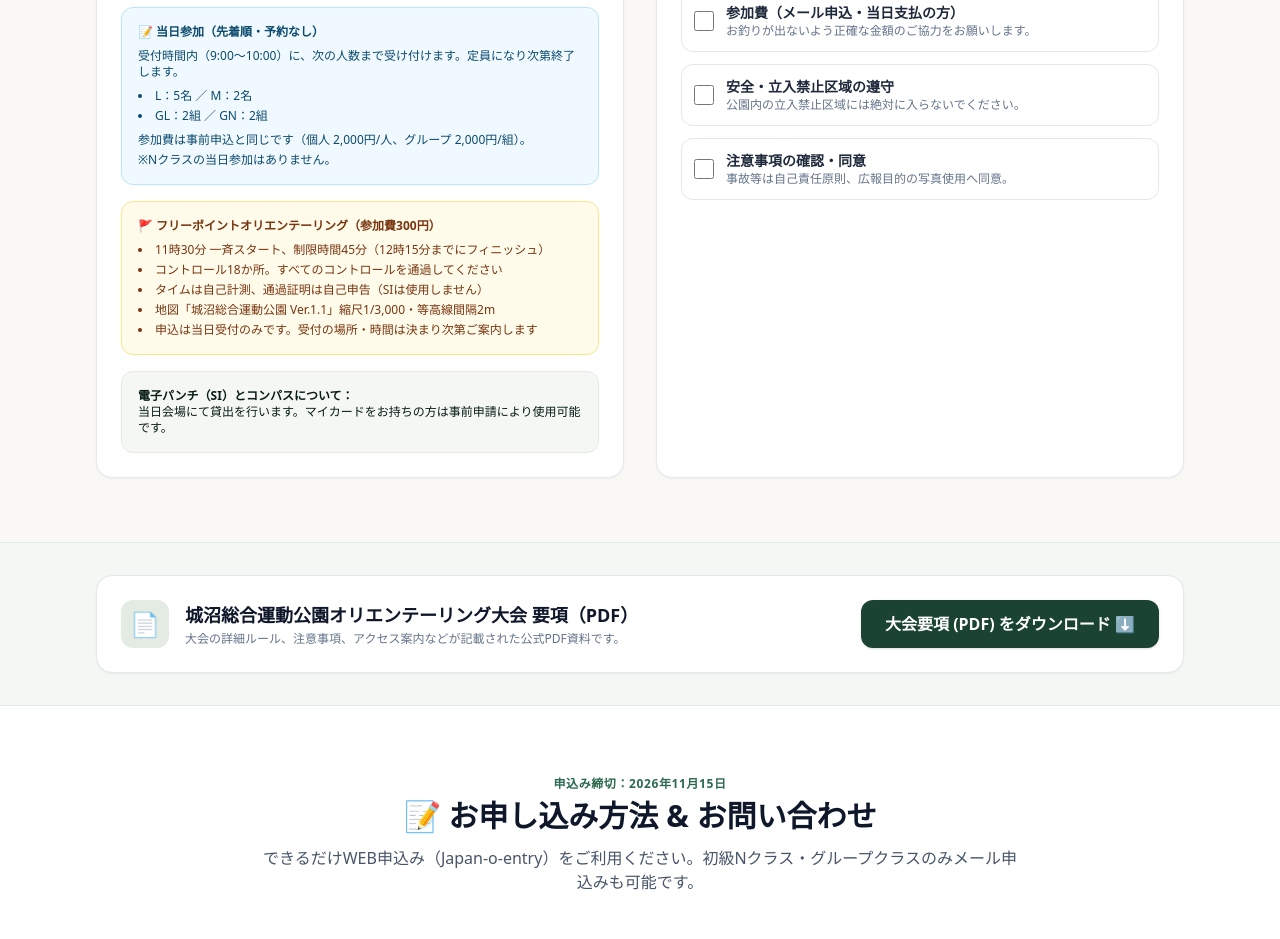
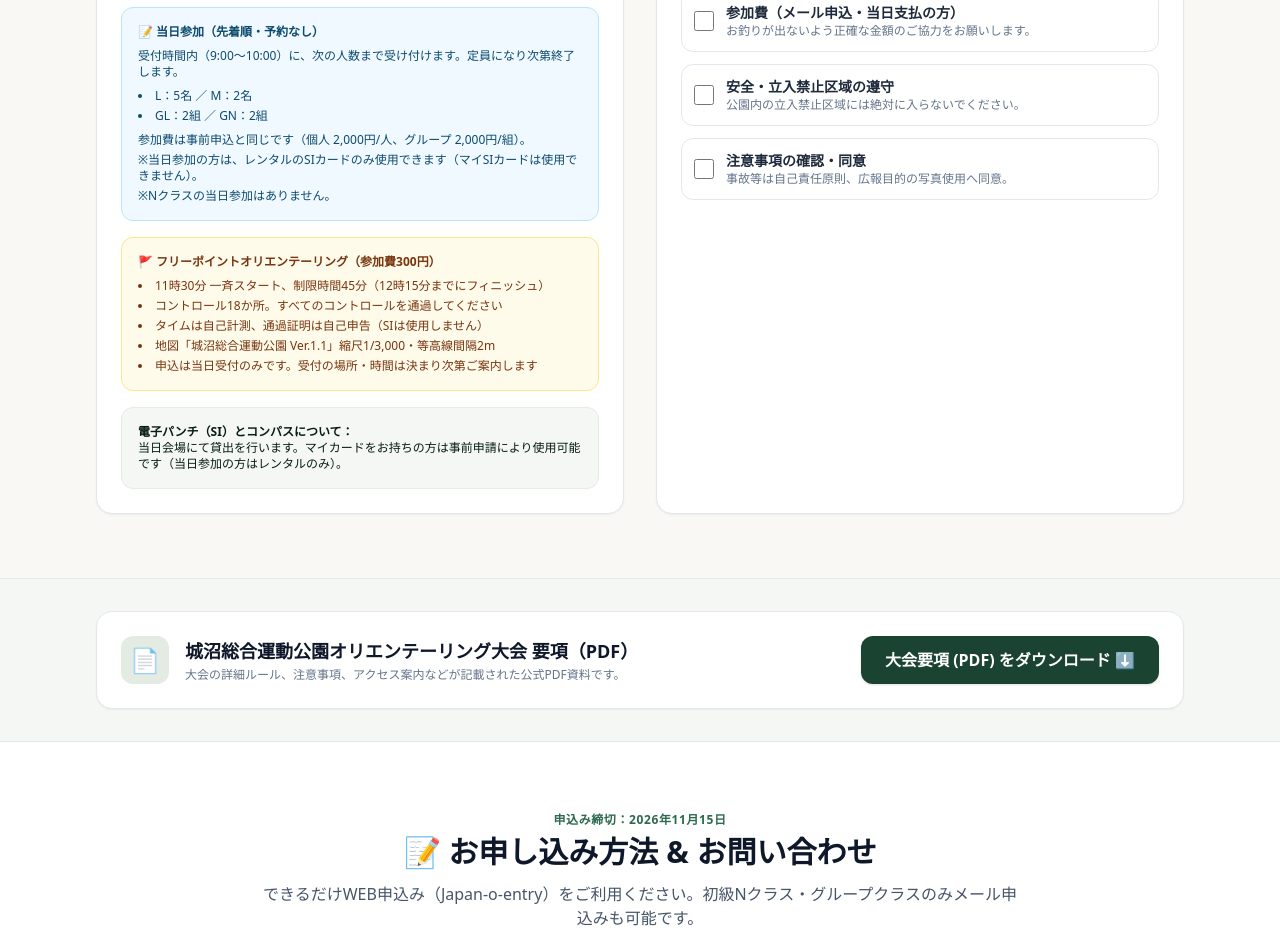
Before and after one commit to ttsyk1227-art/jyonuma-orienteering-, a plain HTML site: page index.html in a window 1280 px wide. Shown: the part 4847-5786 px from the top of the page. Drawn offline with nearby package versions, Linux system fonts and the light colour scheme.

Commit message:
当日参加はレンタルSIカードのみ(マイSI不可)である旨を追記
Co-Authored-By: Claude Opus 5.5 <noreply@anthropic.com>
Claude-Session: https://claude.ai/code/session_013tZLukQ6wsG5S6KQ2ExYAb

```diff
--- a/index.html
+++ b/index.html
@@ -475,6 +475,7 @@
                                 <li>GL：2組 ／ GN：2組</li>
                             </ul>
                             <p class="mt-2">参加費は事前申込と同じです（個人 2,000円/人、グループ 2,000円/組）。</p>
+                            <p class="mt-1">※当日参加の方は、レンタルのSIカードのみ使用できます（マイSIカードは使用できません）。</p>
                             <p class="mt-1">※Nクラスの当日参加はありません。</p>
                         </div>
 
@@ -491,7 +492,7 @@
 
                         <div class="bg-brand-50 p-4 rounded-xl text-xs text-brand-700 border border-brand-100">
                             <strong>電子パンチ（SI）とコンパスについて：</strong><br>
-                            当日会場にて貸出を行います。マイカードをお持ちの方は事前申請により使用可能です。
+                            当日会場にて貸出を行います。マイカードをお持ちの方は事前申請により使用可能です（当日参加の方はレンタルのみ）。
                         </div>
                     </div>
 
@@ -666,7 +667,7 @@
                                 </details>
                                 <details class="bg-slate-800 rounded-lg p-3 text-sm border border-slate-700">
                                     <summary class="font-semibold text-slate-200 cursor-pointer">当日参加は可能ですか？</summary>
-                                    <p class="text-xs text-slate-400 mt-2">受付時間内（9:00〜10:00）に、<strong>先着順・予約なし</strong>で次の人数まで受け付けます。<br>L：5名 ／ M：2名 ／ GL：2組 ／ GN：2組<br>参加費は事前申込と同じです。Nクラスの当日参加はありません。</p>
+                                    <p class="text-xs text-slate-400 mt-2">受付時間内（9:00〜10:00）に、<strong>先着順・予約なし</strong>で次の人数まで受け付けます。<br>L：5名 ／ M：2名 ／ GL：2組 ／ GN：2組<br>参加費は事前申込と同じです。SIカードはレンタルのみ（マイSIカードは使用不可）です。Nクラスの当日参加はありません。</p>
                                 </details>
                                 <details class="bg-slate-800 rounded-lg p-3 text-sm border border-slate-700">
                                     <summary class="font-semibold text-slate-200 cursor-pointer">フリーポイントオリエンテーリングとは？</summary>
```
